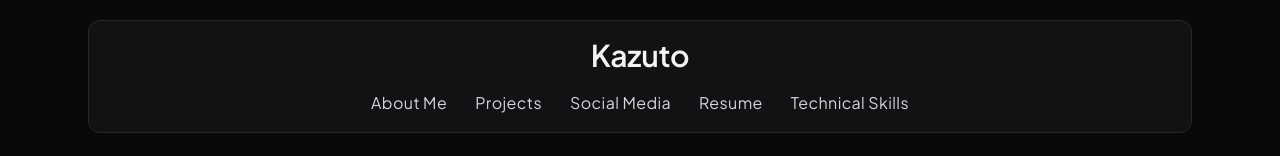
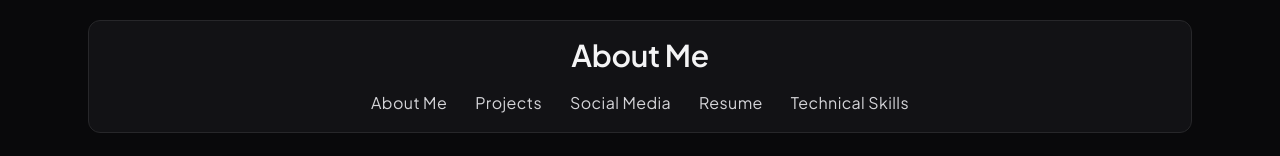
Before and after one commit to KazutoNz/Resume-React, a React (Vite) app: page / in a window 1280 px wide. Shown: the top 156 px of the page. Built offline with nearby package versions, Linux system fonts and the light colour scheme.

Commit message:
Update Header.jsx

```diff
--- a/src/components/Header.jsx
+++ b/src/components/Header.jsx
@@ -33,7 +33,7 @@ function Header() {
 
           <h1 className="text-center text-2xl font-semibold text-zinc-100 sm:text-3xl">
             <Link to="/" className="transition-colors hover:text-sky-400">
-              Kazuto
+              About Me
             </Link>
           </h1>
 
```
